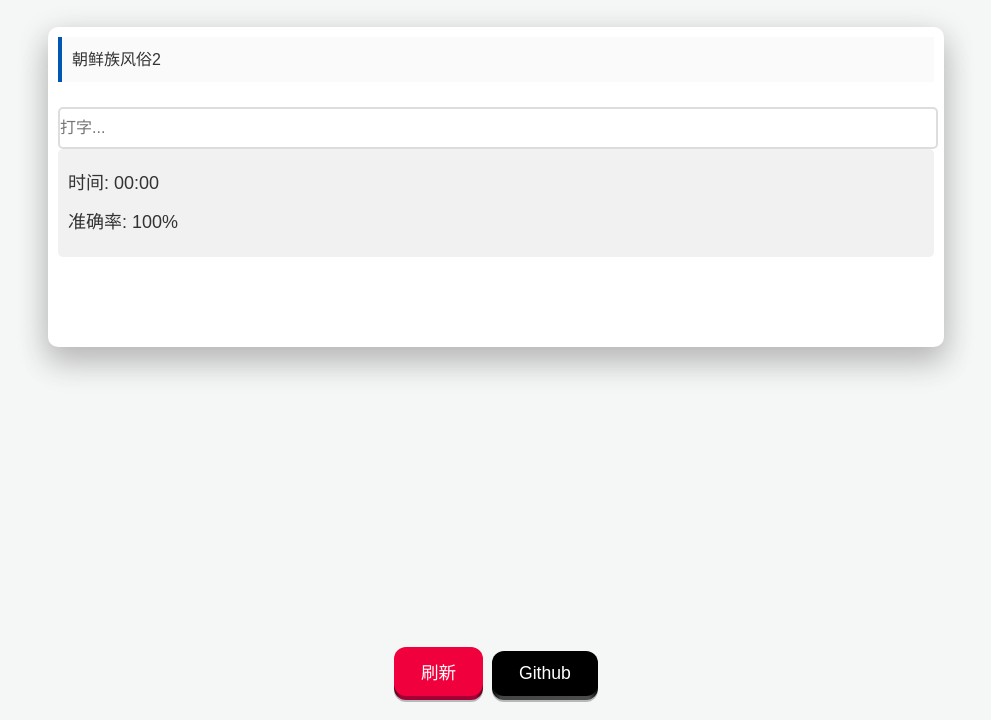
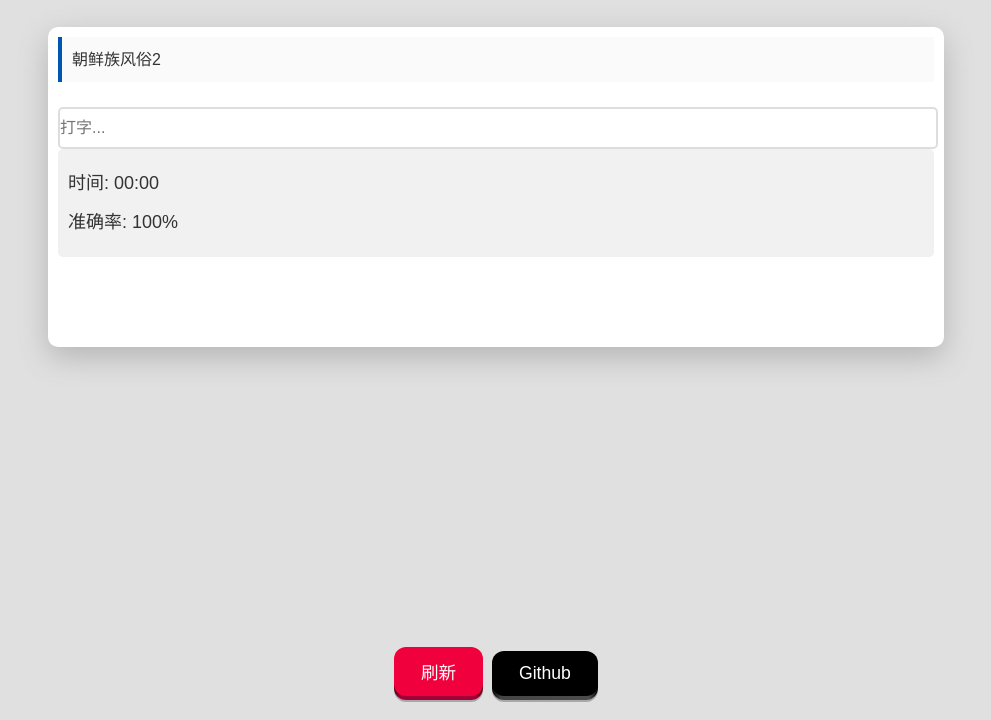
Before and after one commit to Diicck/TwT_tping, a plain HTML site: page index.html in a window 1280 px wide. Shown: the part 80-800 px from the top of the page, without its empty margins (144-1135 px from the left). Drawn offline with Linux system fonts and the light colour scheme.

Commit message:
背景颜色

```diff
--- a/style.css
+++ b/style.css
@@ -14,6 +14,7 @@ body {
     color: #333;
     line-height: 1.6;
     height: 100vh;
+    background: #e0e0e0;
 }
 
 /* 容器 */
```
